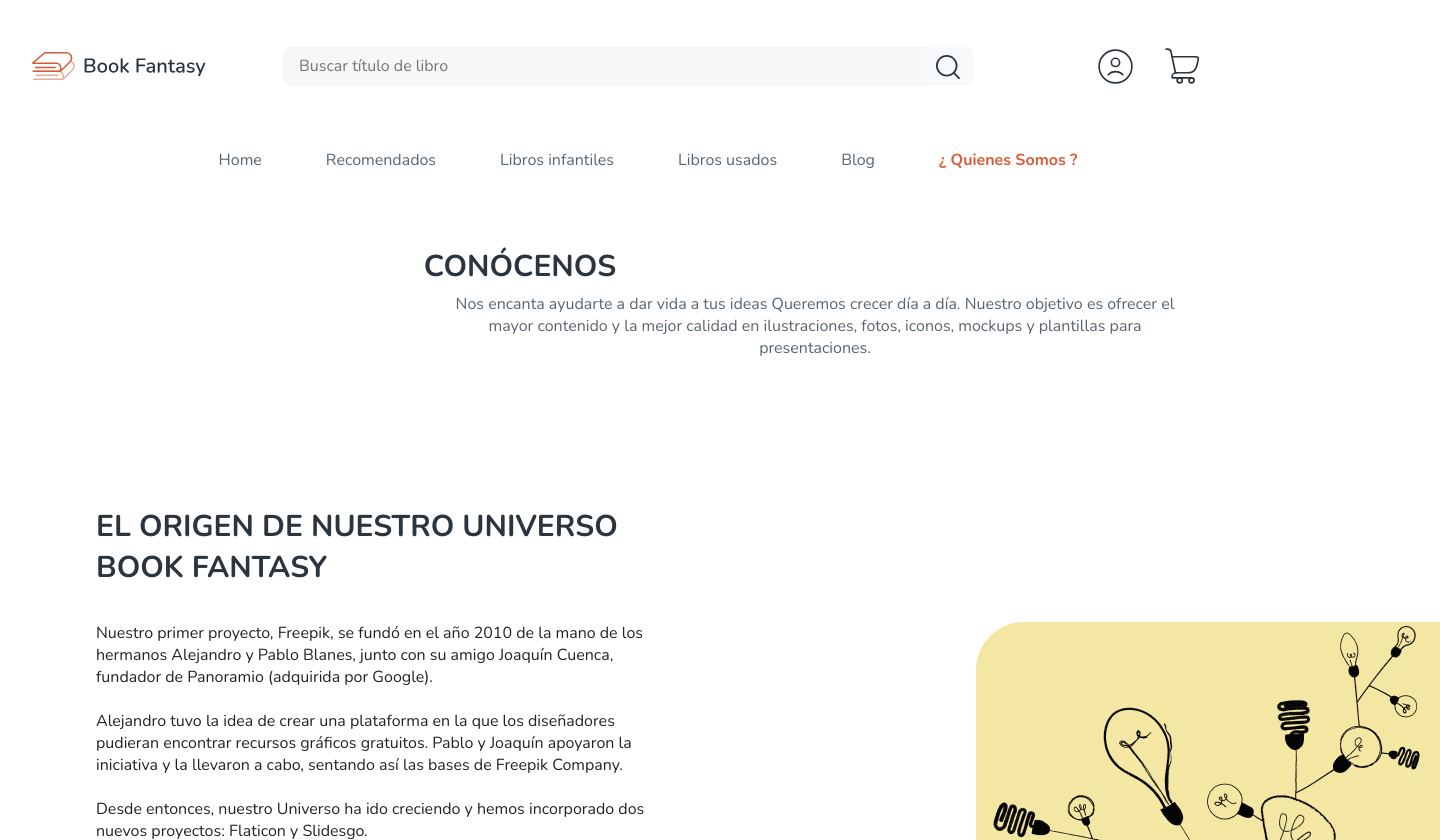
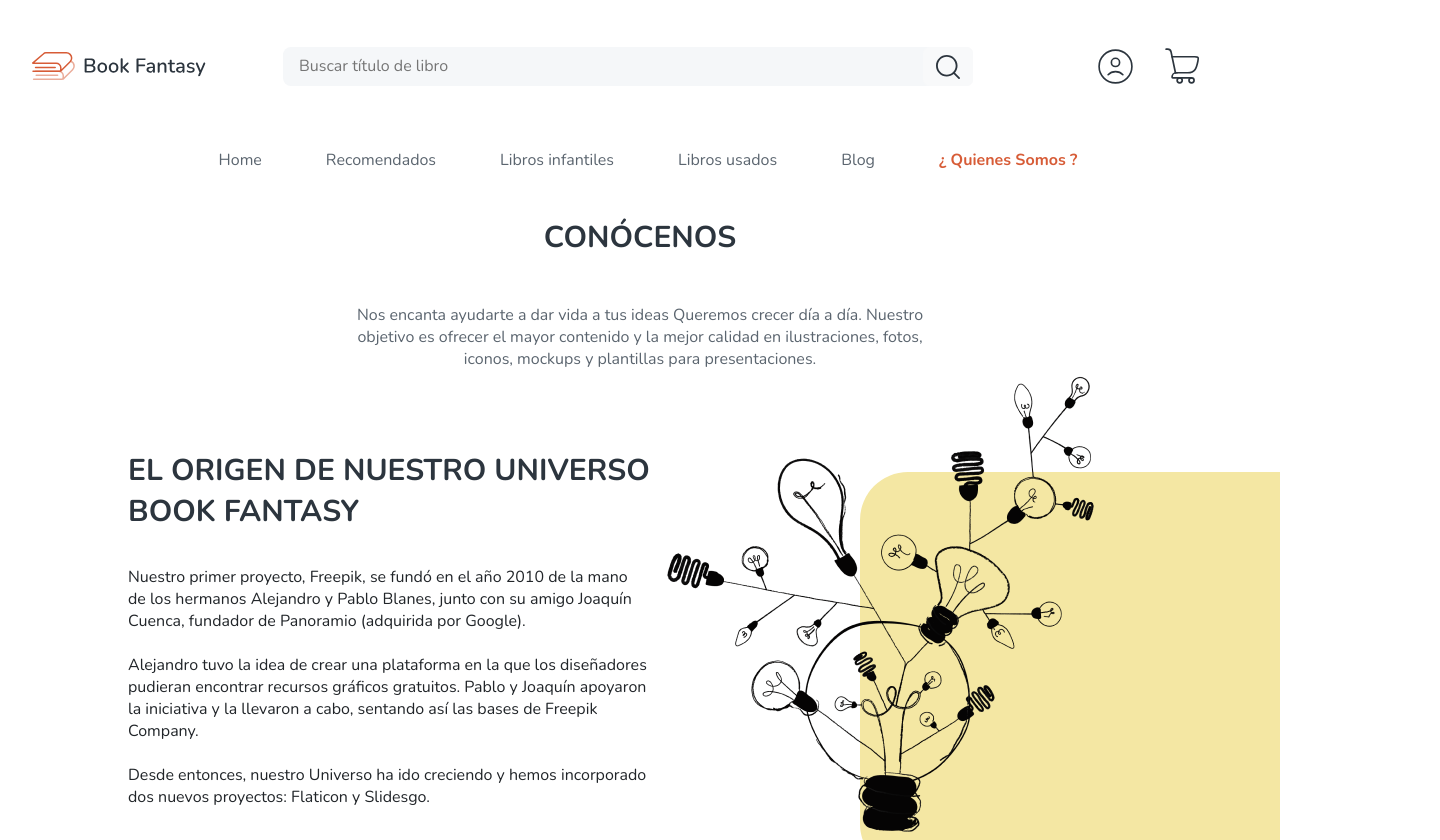
Before and after one commit to Darly09/book_fantasy, a Vue app in the folder frontend/: page /whobook in a window 1280 px wide. Shown: the top 840 px of the page, 1440 px wide, since content can reach past the window. Built offline with nearby package versions, Linux system fonts and the light colour scheme.

Commit message:
se corrige los estilos en la pagina de quienes somos

```diff
--- a/frontend/src/views/BlogBook.vue
+++ b/frontend/src/views/BlogBook.vue
@@ -233,13 +233,6 @@
     font-size: 30px;
 }
 
-.text_one {
-    margin-top: 1.6rem;
-    font-size: 30px;
-    color: #8A939B;
-    font-size: 30px;
-}
-
 .text_two {
     margin-top: 0.6rem;
     color: #2C353E;
--- a/frontend/src/views/whobook.vue
+++ b/frontend/src/views/whobook.vue
@@ -12,49 +12,68 @@
     <AppBar />
     <NavBar />
     <article>
+        <section>
             <h1 class="text_one">
                 CONÓCENOS
             </h1>
             <p class="one_paragraph">
                 Nos encanta ayudarte a dar vida a tus ideas
-            Queremos crecer día a día. Nuestro objetivo es ofrecer el mayor contenido y la mejor calidad en ilustraciones,
+                Queremos crecer día a día. Nuestro objetivo es ofrecer el mayor contenido y la mejor calidad en
+                ilustraciones,
                 fotos, iconos, mockups y plantillas para presentaciones.
             </p>
-    </article>
+        </section>
 
-    <article class="body">
+        <div class="body">
+            <section>
+                <div class="container-text">
+                    <div class="text-information">
                         <h1 class="text_two">
                             El origen de nuestro Universo bOOK FANTASY
                         </h1>
+                        <p class="two_paragraph">
+                            Nuestro primer proyecto, Freepik, se fundó en el año 2010 de la mano de los hermanos Alejandro y
+                            Pablo Blanes,
+                            junto con su amigo Joaquín Cuenca, fundador de Panoramio (adquirida por Google).
+                            <br><br>
+                            Alejandro tuvo la idea de crear una plataforma en la que los diseñadores pudieran encontrar recursos
+                            gráficos
+                            gratuitos. Pablo y Joaquín apoyaron la iniciativa y la llevaron a cabo, sentando así las bases de
+                            Freepik
+                            Company.
+                            <br> <br>
+                            Desde entonces, nuestro Universo ha ido creciendo y hemos incorporado dos nuevos proyectos: Flaticon
+                            y Slidesgo.
+                        </p>
+                    </div>
                     <div class="imagen-center">
+                        <div></div>
                         <img class="img" src="../assets/img/whobook/absurd 2.png">
                     </div>
-
-        <p class="two_paragraph">
-            Nuestro primer proyecto, Freepik, se fundó en el año 2010 de la mano de los hermanos Alejandro y Pablo Blanes,
-            junto con su amigo Joaquín Cuenca, fundador de Panoramio (adquirida por Google).
-            <br><br>
-            Alejandro tuvo la idea de crear una plataforma en la que los diseñadores pudieran encontrar recursos gráficos
-            gratuitos. Pablo y Joaquín apoyaron la iniciativa y la llevaron a cabo, sentando así las bases de Freepik
-            Company.
-            <br> <br>
-            Desde entonces, nuestro Universo ha ido creciendo y hemos incorporado dos nuevos proyectos: Flaticon y Slidesgo.
-        </p>
+                </div>
+            </section>
+        </div>
+        <section>
             <div class="img_finish">
                 <img src="../assets/img/whobook/Group 10.png">
             </div>
+        </section>
     </article>
     <FooterLayout />
 </template>
 
 <style scoped>
-article {
-    margin-left: 6rem;
-    margin-top: 1.8rem;
+article section {
+    max-width: 1024px;
+    margin: auto;
+}
+
+.body {
+    padding: 3rem 0;
+    position: relative;
 }
 
 .text_one {
-    margin-right: 21rem;
     font-size: 30px;
     color: #2C353E;
     font-weight: 700;
@@ -62,28 +81,46 @@
 }
 
 .one_paragraph {
-    margin-left: 21rem;
     text-align: center;
-    width: 766px;
     font-size: 16px;
     line-height: 22px;
     color: #5B656F;
-
+    max-width:  577px;
+    margin: auto;
+    margin-top: 3rem;
 }
 
 .imagen-center {
+    border-top-left-radius: 3rem;
+    border-bottom-left-radius: 3rem;
+    width: 100%;
+    max-width: 420px;
+    height: 520px;
+    position: absolute;
+    right: 0;
+    bottom: 0;
+}
+
+.imagen-center div {
     background-color: #F4E7A3;
     border-top-left-radius: 3rem;
     border-bottom-left-radius: 3rem;
-    display: flex;
-    margin-left: 55rem;
-    margin-bottom: 15rem;
+    height: 400px;
+    width: 420px;
     position: absolute;
+    bottom: 0;
+    right: 0;
+    z-index: 1;
+}
+
+.imagen-center .img {
+    z-index: 2;
+    position: absolute;
+    bottom: 35px;
+    left: -50%;
 }
 
 .text_two {
-    margin-top: 9.2rem;
-    width: 559px;
     font-size: 30px;
     line-height: 41px;
     text-transform: uppercase;
@@ -93,15 +130,33 @@
 }
 
 .two_paragraph {
-    width: 557px;
+    max-width: 520px;
     font-size: 16px;
     line-height: 22px;
-    margin-bottom: 7.5rem;
 }
 
 .img_finish {
-    margin-bottom: 5.8rem;
+    margin: 4rem 0;
+}
 
+.img_finish img {
+    width: 100%;
+    object-fit: contain;
+}
 
+.container-text {
+    display: flex;
+    flex-wrap: wrap;
+    justify-content: space-between;
 }
-</style>
+
+.container-text .text-information {
+    max-width: 600px;
+    margin-top: 2rem;
+}
+
+@media screen and (max-width: 1024px) {
+    article {
+        padding: 0 1rem;
+    }
+}</style>
```
Lines whose indentation alone changed are shown as unchanged.
